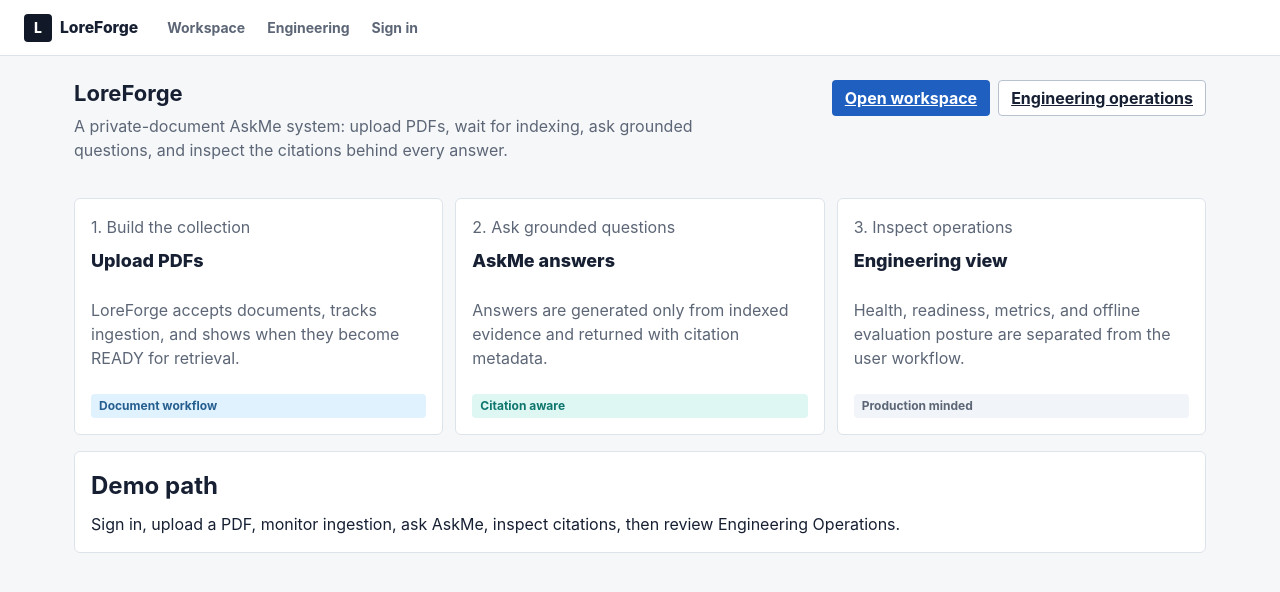
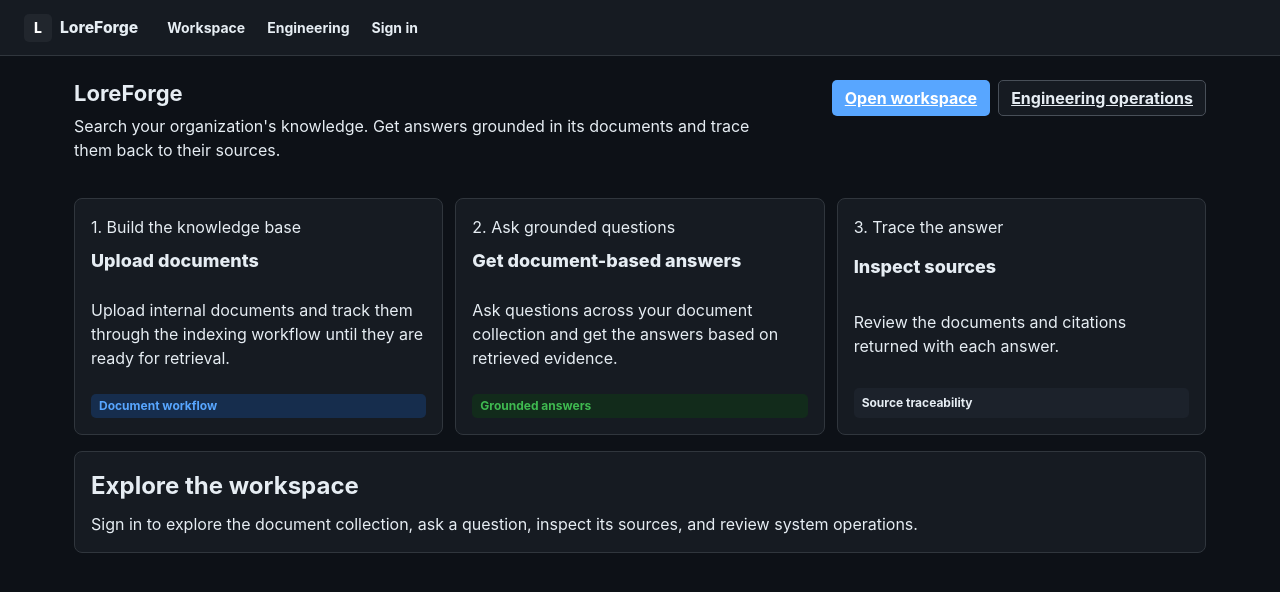
Before and after one commit to FawazDev-cmd/loreforge, a React (Vite) app in the folder frontend/: page / in a window 1280 px wide. Shown: the top 592 px of the page. Built offline with nearby package versions, Linux system fonts and the light colour scheme; no server answers.

Commit message:
Polish Loreforge frontend workspace UI

```diff
--- a/frontend/src/pages/public/PublicHomePage.tsx
+++ b/frontend/src/pages/public/PublicHomePage.tsx
@@ -11,7 +11,7 @@ export function PublicHomePage() {
     <section className="stack">
       <PageHeader
         title="LoreForge"
-        description="A private-document AskMe system: upload PDFs, wait for indexing, ask grounded questions, and inspect the citations behind every answer."
+        description="Search your organization's knowledge. Get answers grounded in its documents and trace them back to their sources."
         actions={
           <>
             <Button as={Link} to={routes.workspace}>
@@ -25,27 +25,27 @@ export function PublicHomePage() {
       />
       <div className="dashboard-grid">
         <Card className="metric">
-          <span className="muted">1. Build the collection</span>
-          <span className="metric__value">Upload PDFs</span>
-          <p className="muted">LoreForge accepts documents, tracks ingestion, and shows when they become READY for retrieval.</p>
+          <span className="muted">1. Build the knowledge base</span>
+          <span className="metric__value">Upload documents</span>
+          <p className="muted">Upload internal documents and track them through the indexing workflow until they are ready for retrieval.</p>
           <Badge tone="info">Document workflow</Badge>
         </Card>
         <Card className="metric">
           <span className="muted">2. Ask grounded questions</span>
-          <span className="metric__value">AskMe answers</span>
-          <p className="muted">Answers are generated only from indexed evidence and returned with citation metadata.</p>
-          <Badge tone="success">Citation aware</Badge>
+          <span className="metric__value">Get document-based answers</span>
+          <p className="muted">Ask questions across your document collection and get the answers based on retrieved evidence.</p>
+          <Badge tone="success">Grounded answers</Badge>
         </Card>
         <Card className="metric">
-          <span className="muted">3. Inspect operations</span>
-          <span className="metric__value">Engineering view</span>
-          <p className="muted">Health, readiness, metrics, and offline evaluation posture are separated from the user workflow.</p>
-          <Badge tone="neutral">Production minded</Badge>
+          <span className="muted">3. Trace the answer</span>
+          <span className="metric__value">Inspect sources</span>
+          <p className="muted">Review the documents and citations returned with each answer.</p>
+          <Badge tone="neutral">Source traceability</Badge>
         </Card>
       </div>
       <Card className="journey-card">
-        <h2>Demo path</h2>
-        <p>Sign in, upload a PDF, monitor ingestion, ask AskMe, inspect citations, then review Engineering Operations.</p>
+        <h2>Explore the workspace</h2>
+        <p>Sign in to explore the document collection, ask a question, inspect its sources, and review system operations.</p>
       </Card>
     </section>
   );
--- a/frontend/src/pages/workspace/WorkspaceChatPage.tsx
+++ b/frontend/src/pages/workspace/WorkspaceChatPage.tsx
@@ -12,10 +12,7 @@ export function WorkspaceChatPage() {
         />
         <QuestionForm />
       </div>
-      <EmptyState
-        title="Grounding is visible"
-        message="AskMe answers must include citations. Evidence excerpts are not exposed by the backend yet, so the UI shows source metadata honestly."
-      />
+
     </section>
   );
 }
--- a/frontend/src/pages/workspace/WorkspaceHomePage.tsx
+++ b/frontend/src/pages/workspace/WorkspaceHomePage.tsx
@@ -44,10 +44,12 @@ export function WorkspaceHomePage() {
           <Badge tone="neutral">Evidence metadata</Badge>
         </Card>
       </div>
-      <EmptyState
-        title="Recommended demo path"
-        message="Upload Documents -> wait until READY -> ask AskMe -> inspect citations -> open Engineering Operations."
-      />
+      <Card className="journey-card">
+        <h2>Workspace flow</h2>
+        <p>
+          Build the document collection, ask questions across ready documents, and trace answers back to their sources.
+        </p>
+      </Card>
     </section>
   );
 }
--- a/frontend/src/styles/global.css
+++ b/frontend/src/styles/global.css
@@ -1,28 +1,39 @@
 :root {
-  color-scheme: light;
-  --color-bg: #f6f7f9;
-  --color-bg-strong: #111827;
-  --color-surface: #ffffff;
-  --color-surface-muted: #f1f4f8;
-  --color-fg: #172033;
-  --color-muted: #5c6676;
-  --color-border: #dde3eb;
-  --color-border-strong: #b8c2cf;
-  --color-accent: #1f5fbf;
-  --color-accent-soft: #e8f0ff;
-  --color-accent-strong: #174a98;
-  --color-success: #0f766e;
-  --color-success-soft: #dff7f2;
-  --color-warning: #9a5b00;
-  --color-warning-soft: #fff1cf;
-  --color-error: #b42318;
-  --color-error-soft: #fde7e7;
-  --color-error-border: #f3b4b4;
-  --color-info: #265f8f;
-  --color-info-soft: #e0f2fe;
-  --shadow-sm: 0 1px 1px rgb(15 23 42 / 5%);
-  --radius-sm: 4px;
-  --radius-md: 6px;
+  color-scheme: dark;
+
+  --color-bg: #0d1117;
+  --color-bg-strong: #21262d;
+  --color-surface: #161b22;
+  --color-surface-muted: #1c222b;
+
+  --color-fg: #e6edf3;
+  --color-muted: #bobac5;
+
+  --color-border: #30363d;
+  --color-border-strong: #484f58;
+
+  --color-accent: #58a6ff;
+  --color-accent-soft: #162d4d;
+  --color-accent-strong: #79c0ff;
+
+  --color-success: #3fb950;
+  --color-success-soft: #122b1b;
+
+  --color-warning: #d29922;
+  --color-warning-soft: #2d2308;
+
+  --color-error: #f85149;
+  --color-error-soft: #351417;
+  --color-error-border: #6e2a2a;
+
+  --color-info: #58a6ff;
+  --color-info-soft: #162d4d;
+
+  --shadow-sm: 0 1px 2px rgb(0 0 0 / 20%);
+
+  --radius-sm: 5px;
+  --radius-md: 8px;
+
   --space-1: 0.25rem;
   --space-2: 0.5rem;
   --space-3: 0.75rem;
@@ -31,17 +42,20 @@
   --space-6: 1.5rem;
   --space-8: 2rem;
   --space-10: 2.5rem;
+
   --font-size-xs: 0.75rem;
   --font-size-sm: 0.875rem;
   --font-size-md: 1rem;
   --font-size-lg: 1.125rem;
   --font-size-xl: 1.375rem;
   --font-size-2xl: 1.75rem;
+
   font-family:
     Inter, ui-sans-serif, system-ui, -apple-system, BlinkMacSystemFont, "Segoe UI",
     sans-serif;
   line-height: 1.5;
 }
+
 
 * {
   box-sizing: border-box;
@@ -176,6 +190,7 @@ textarea {
 }
 
 @media (max-width: 880px) {
+
   .auth-controls,
   .nav-row {
     flex-wrap: wrap;
@@ -266,7 +281,7 @@ textarea {
 }
 
 .document-table tbody tr:hover {
-  background: #fafbfc;
+  background: var(--color-surface-muted);
 }
 
 .table-action {
@@ -448,6 +463,7 @@ textarea {
   min-width: 0;
   overflow-wrap: anywhere;
 }
+
 .journey-card {
   display: grid;
   gap: var(--space-2);
@@ -458,7 +474,14 @@ textarea {
   margin: 0;
 }
 
+.navigation-link:hover,
+.navigation-link:focus-visible {
+  background: var(--color-surface-muted);
+  color: var(--color-fg)
+}
+
 @media (max-width: 560px) {
+
   .topbar,
   .auth-controls,
   .nav-row,
```
